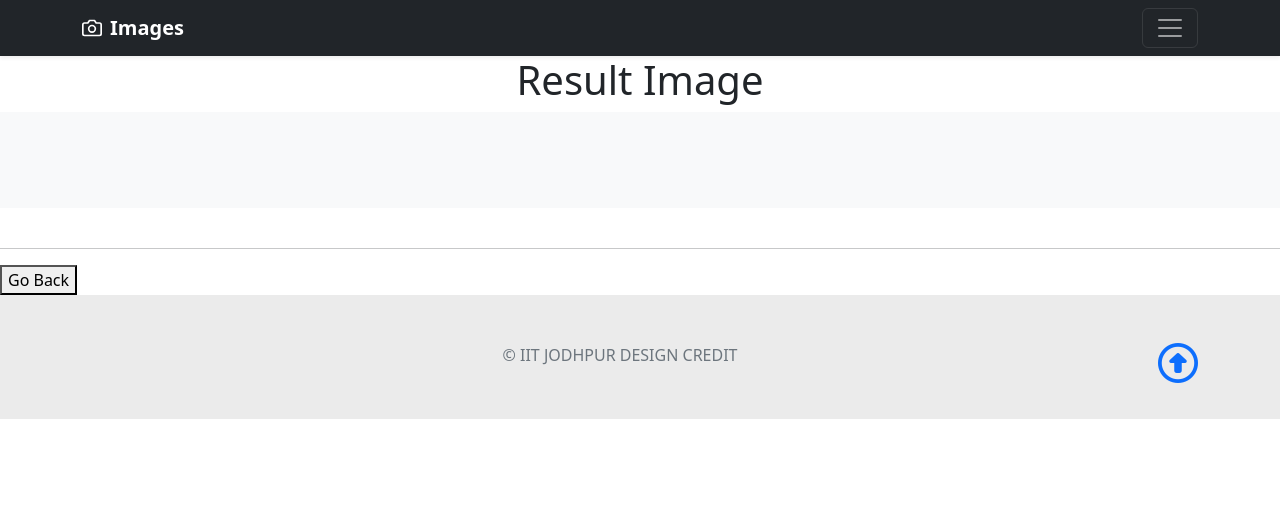
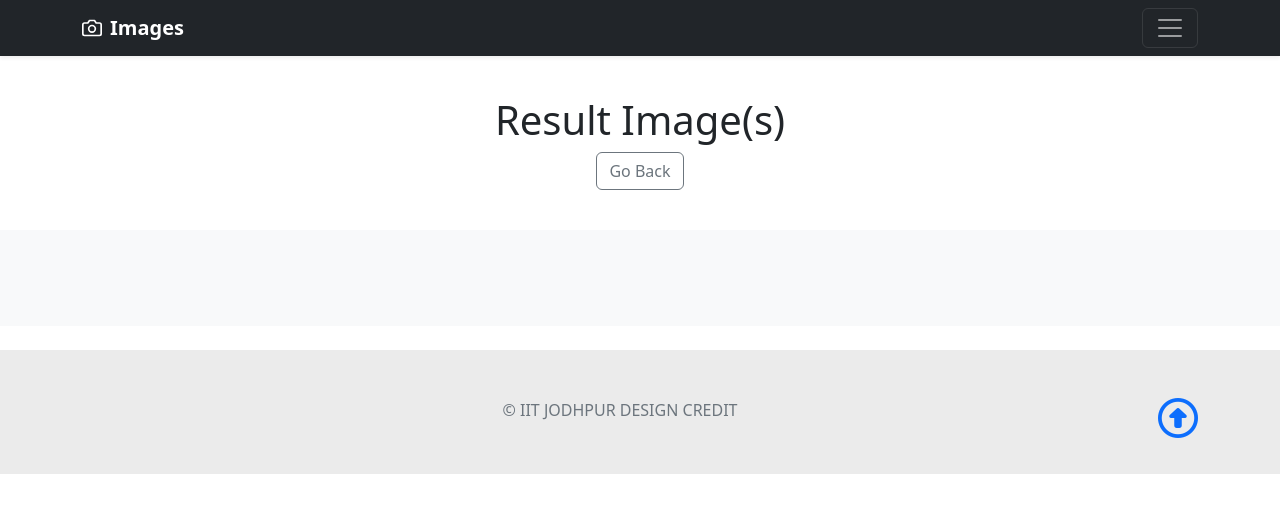
Before and after one commit to shubhamByte/Image_Tagging_and_Retrival, a Flask app: template templates/result.html in a window 1280 px wide. Shown: the top 513 px of the page. Run offline with Flask 2, Linux system fonts and the light colour scheme; the template is opened without the code that fills it, so the values that code supplies are empty; some libraries are stand-ins or nearby versions.

Commit message:
styled result.html

```diff
--- a/templates/result.html
+++ b/templates/result.html
@@ -63,8 +63,13 @@
         </div>
     </header>
     <div>
+        <div  style = "margin: 40px auto 40px auto;">
+        <h1 class="fw-light" style="text-align: center">Result Image(s)</h1>
+        <center>
+            <button class = "btn btn-outline-secondary" onclick="history.back()">Go Back</button>
+        </center>
 
-        <h1 style="text-align: center">Result Image</h1>
+        </div>
         <div class="album py-5 bg-light">
             <div class="container" id = "gallery">
 
@@ -134,10 +139,7 @@
     </div>
 
     <br>
-    <hr>
-    <div>
-        <button onclick="history.back()">Go Back</button>
-    </div>
+
     <footer class="text-muted py-5" style="text-align:center; background-color: rgb(235, 235, 235);">
         <div class="container">
           <p class="float-end mb-1">
```
